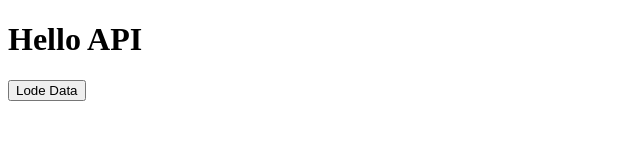
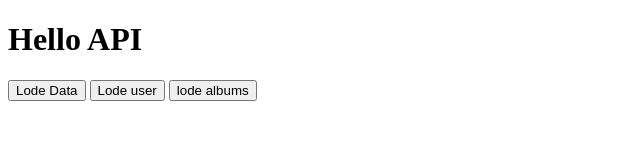
Before and after one commit to Sobuj-Mondol/API-Intro, a plain HTML site: page index.html in a window 1280 px wide. Shown: the whole page, without its empty margins (0-640 px from the left). Drawn offline with Linux system fonts and the light colour scheme.

Commit message:
Data-lode

```diff
--- a/index.html
+++ b/index.html
@@ -9,8 +9,8 @@
 <body>
     <h1>Hello API</h1>
     <button onclick="lodeData()">Lode Data</button>
-
-
+    <button onclick="lodeUser()">Lode user</button>
+    <button onclick="lodeAlbums()">lode albums</button>
     <script src="js/API.js"></script>
 </body>
 </html>
--- a/js/API.js
+++ b/js/API.js
@@ -1,5 +1,21 @@
+// Lode Data
 function lodeData(){
     fetch('https://jsonplaceholder.typicode.com/todos/1')
     .then(response => response.json())
     .then(json => console.log(json))
 }
+// Lode User
+function lodeUser(){
+    fetch('https://jsonplaceholder.typicode.com/users')
+    .then(res => res.json())
+    .then(Data => displayUser(Data))
+}
+// Lode Albums
+function lodeAlbums(){
+    fetch('https://jsonplaceholder.typicode.com/albums')
+    .then(res => res.json())
+    .then(Data => console.log(Data))
+}
+function displayUser(Data){
+    console.log(Data);
+}
```
